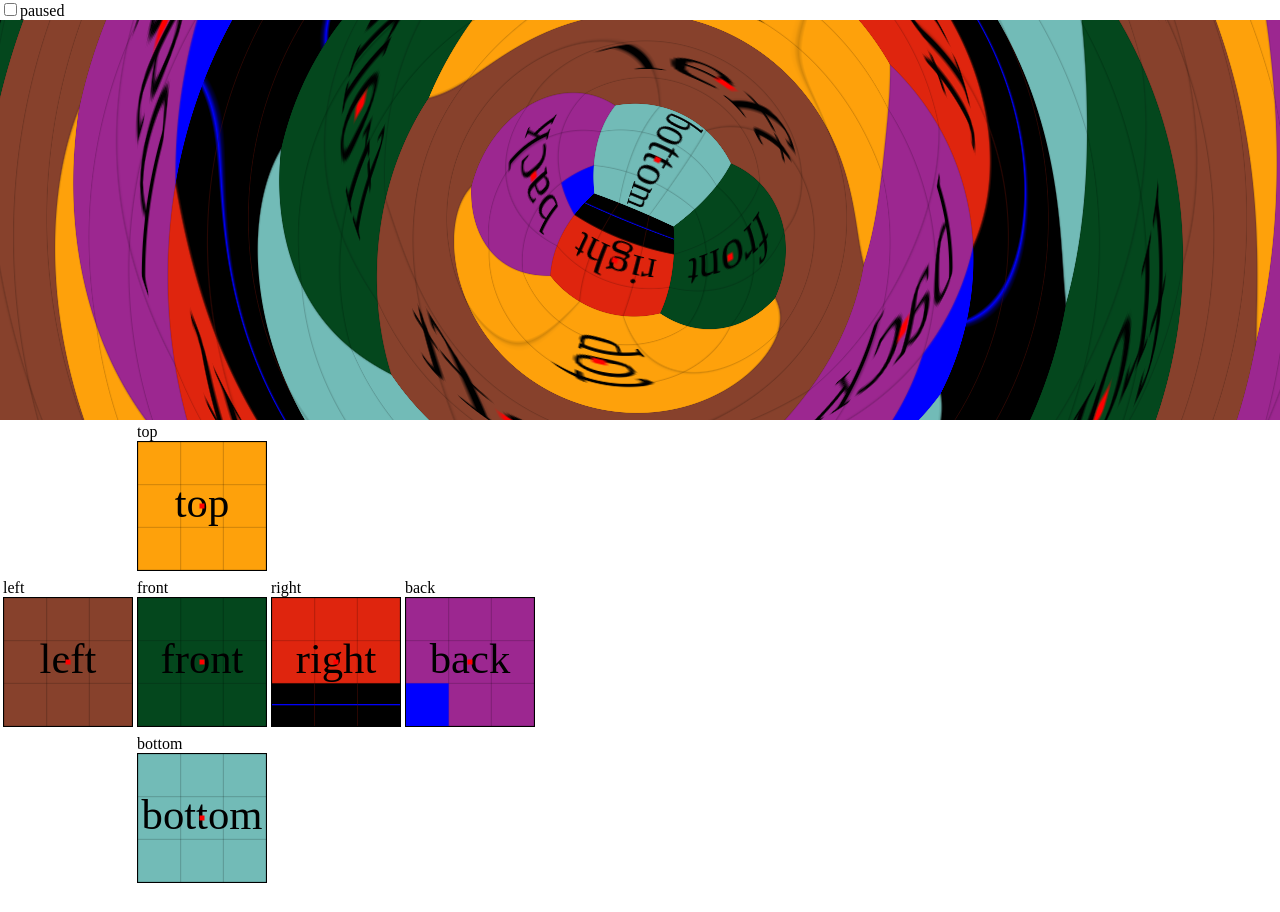
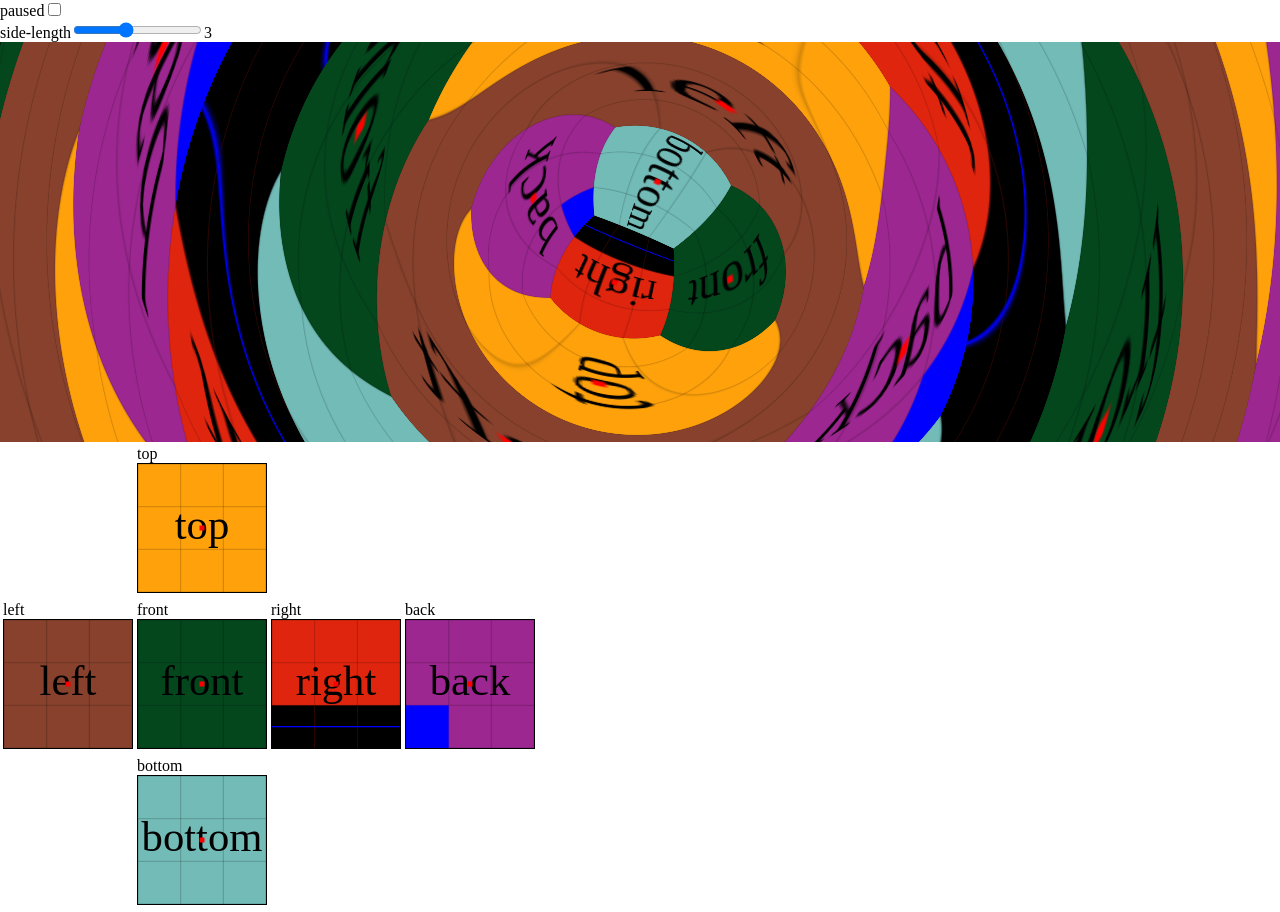
Before and after one commit to mast4461/fisheye-cube-snake, a Vue app: page / in a window 1280 px wide. Before the commit the page ends 890 px from the top, so only its background shows below. Built offline with nearby package versions, Linux system fonts and the light colour scheme.

Commit message:
Added temporary control for changing side-length

```diff
--- a/src/App.vue
+++ b/src/App.vue
@@ -1,7 +1,13 @@
 <template>
 <div id="app">
+  <label for="paused">paused</label>
   <input type="checkbox" name="paused" v-model="paused">
-  <label for="paused">paused</label>
+
+  <br>
+  <label for="side-length">side-length</label>
+  <input type="range" name="side-length" min="1" max="6" step="1" v-model.number="sideLength">
+  <span>{{sideLength}}</span>
+
   <!-- <button @click="start">start/restart</button> -->
   <game ref="game" :side-length="sideLength"></game>
 </div>
```
